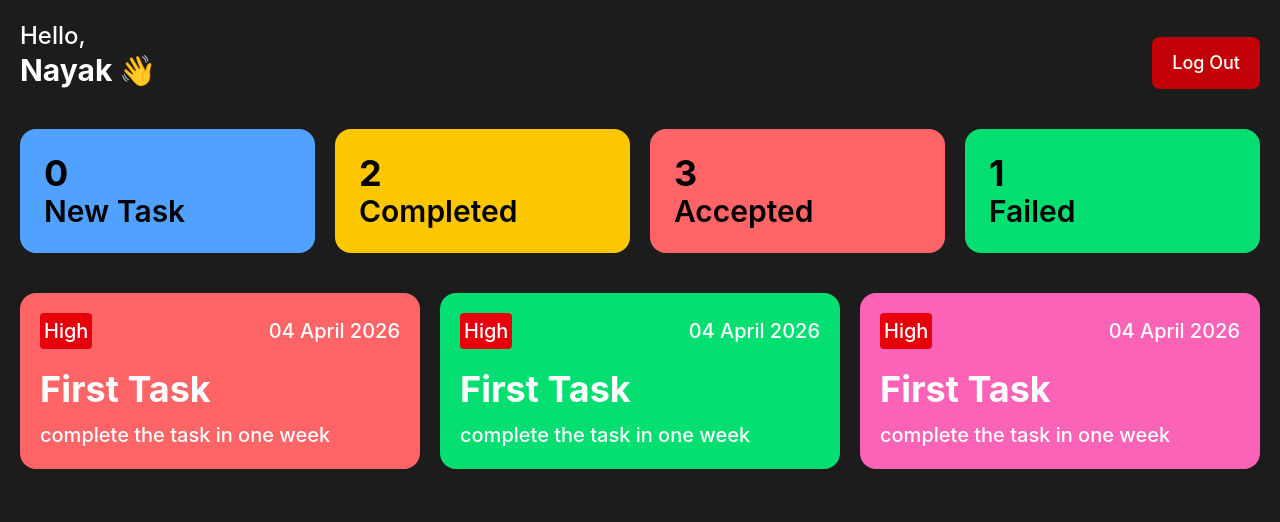
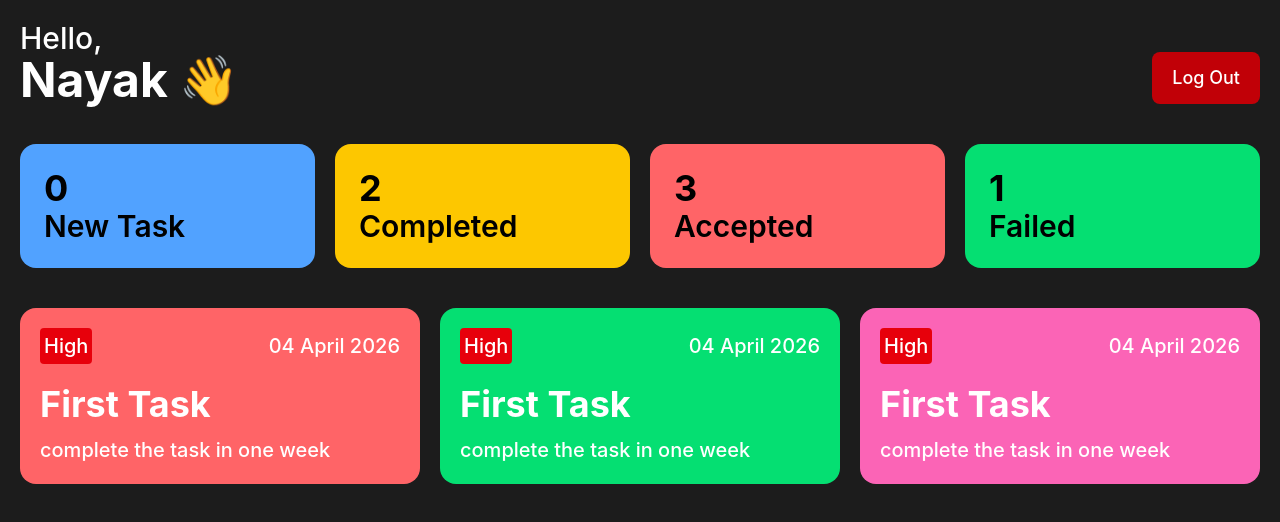
Before and after one commit to withnayak/Task-App, a React (Vite) app: page / in a window 1280 px wide. Shown: the top 522 px of the page. Built offline with nearby package versions, Linux system fonts and the light colour scheme.

Commit message:
in header section style  users

```diff
--- a/src/components/Others/Headers.jsx
+++ b/src/components/Others/Headers.jsx
@@ -4,8 +4,8 @@
   return (
     <div className='flex items-end justify-between '>
 
-        <h1 className='text-white font-medium text-2xl'>
-            Hello,<br /><span className='font-bold text-3xl'>Nayak 👋</span>
+        <h1 className='text-white font-medium text-3xl'>
+            Hello,<br /><span className='font-bold text-5xl'>Nayak 👋</span>
         </h1>
 
         <button className='text-white font-medium text-lg px-5 py-3 rounded-lg bg-red-700 hover:bg-red-800 cursor-pointer transition duration-300'>Log Out</button>
```
